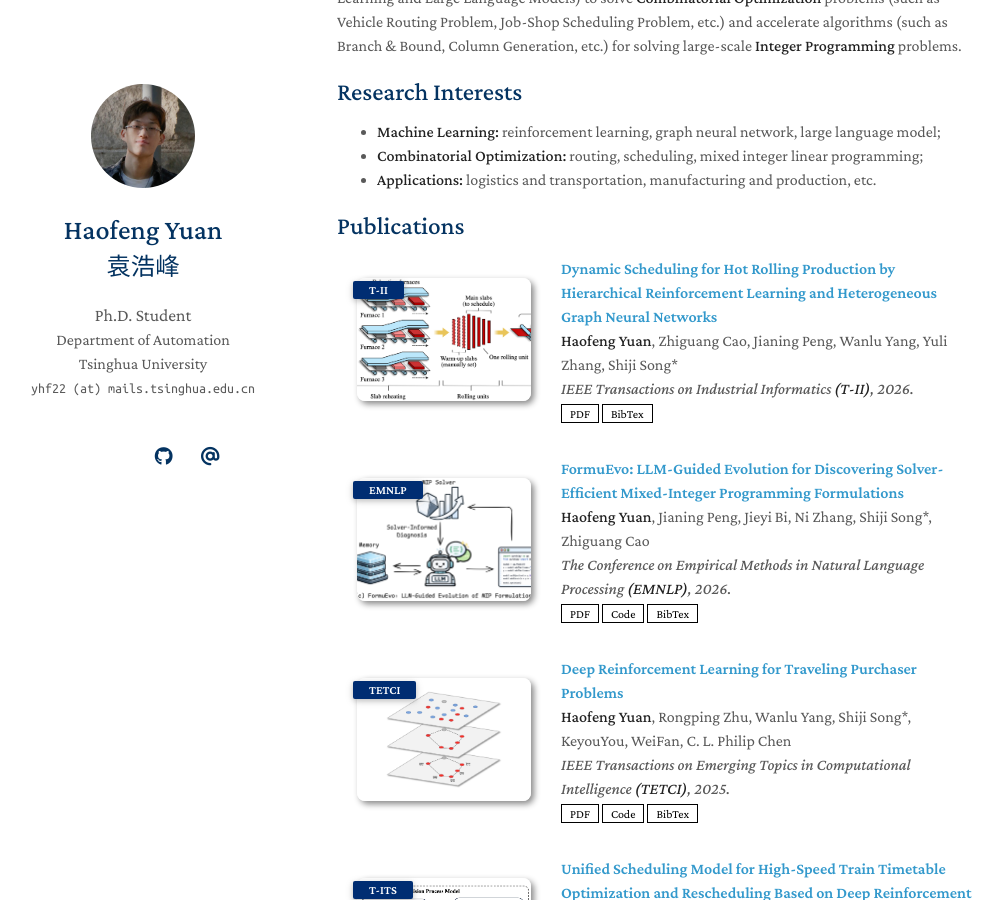
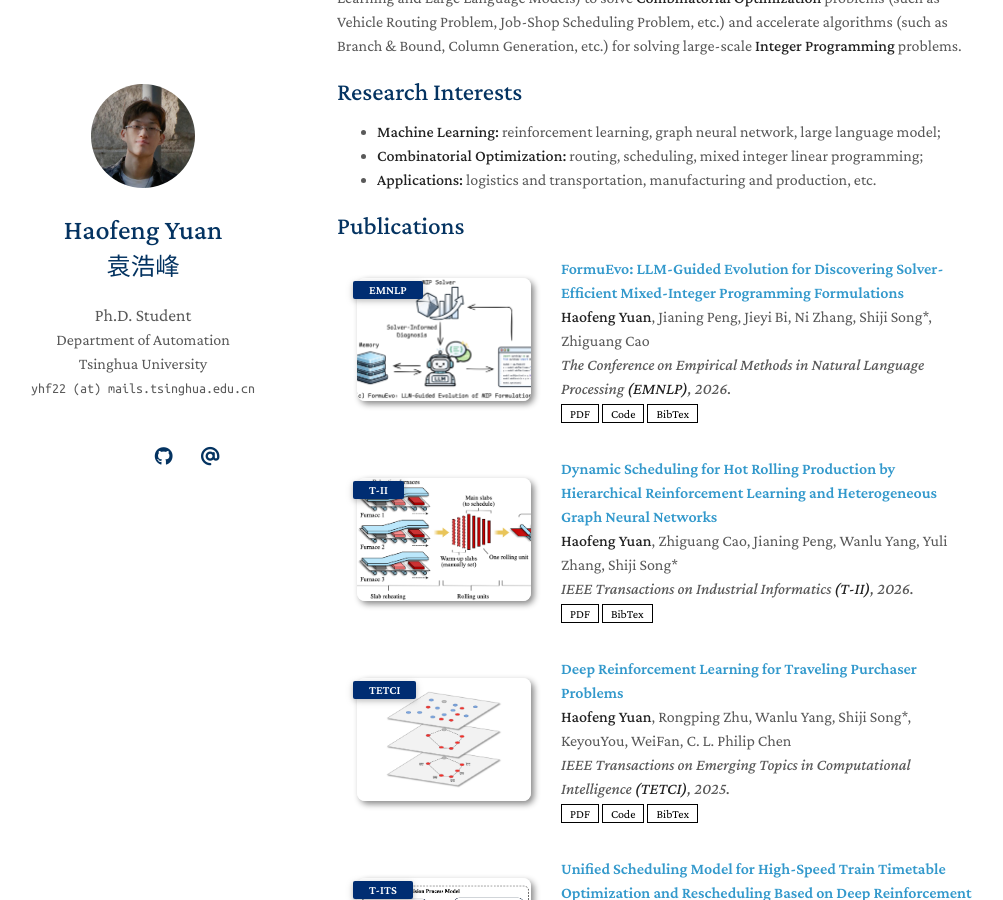
Before and after one commit to Xyz-yuanhf/Xyz-yuanhf.github.io, a Jekyll site: the page built from index.md, in a window 1280 px wide and 900 px high, scrolled down 263 px. Shown: the whole window, without its empty margins (133-1136 px from the left). Built offline with Jekyll 4.4.1, drawn with Linux system fonts in a browser that asks for light colours; a style sheet for code colours, icons or effects is not loaded; our own code applies the rules of GitHub Pages for plain Markdown files; part of the change alters nothing that is shown.

Commit message:
Update publications.yml

```diff
--- a/_data/publications.yml
+++ b/_data/publications.yml
@@ -1,12 +1,4 @@
 main:
-
-  - title: "Dynamic Scheduling for Hot Rolling Production by Hierarchical Reinforcement Learning and Heterogeneous Graph Neural Networks"
-    authors: <strong>Haofeng Yuan</strong>, Zhiguang Cao, Jianing Peng, Wanlu Yang, Yuli Zhang, Shiji Song*
-    conference_short: T-II
-    conference: IEEE Transactions on Industrial Informatics <strong>(T-II)</strong>, 2026.
-    pdf: https://ieeexplore.ieee.org/document/11739881
-    bibtex: https://xyz-yuanhf.github.io/  # 待修改
-    image: ./assets/img/tii_2026.png
 
   - title: "FormuEvo: LLM-Guided Evolution for Discovering Solver-Efficient Mixed-Integer Programming Formulations"
     authors: <strong>Haofeng Yuan</strong>, Jianing Peng, Jieyi Bi, Ni Zhang, Shiji Song*, Zhiguang Cao
@@ -16,6 +8,14 @@ main:
     code: https://github.com/Xyz-yuanhf/formuevo
     bibtex: https://xyz-yuanhf.github.io/  # 待修改
     image: ./assets/img/emnlp_2026.png
+
+  - title: "Dynamic Scheduling for Hot Rolling Production by Hierarchical Reinforcement Learning and Heterogeneous Graph Neural Networks"
+    authors: <strong>Haofeng Yuan</strong>, Zhiguang Cao, Jianing Peng, Wanlu Yang, Yuli Zhang, Shiji Song*
+    conference_short: T-II
+    conference: IEEE Transactions on Industrial Informatics <strong>(T-II)</strong>, 2026.
+    pdf: https://ieeexplore.ieee.org/document/11739881
+    bibtex: https://xyz-yuanhf.github.io/  # 待修改
+    image: ./assets/img/tii_2026.png
 
   - title: Deep Reinforcement Learning for Traveling Purchaser Problems
     authors: <strong>Haofeng Yuan</strong>, Rongping Zhu, Wanlu Yang, Shiji Song*, KeyouYou, WeiFan, C. L. Philip Chen
```
